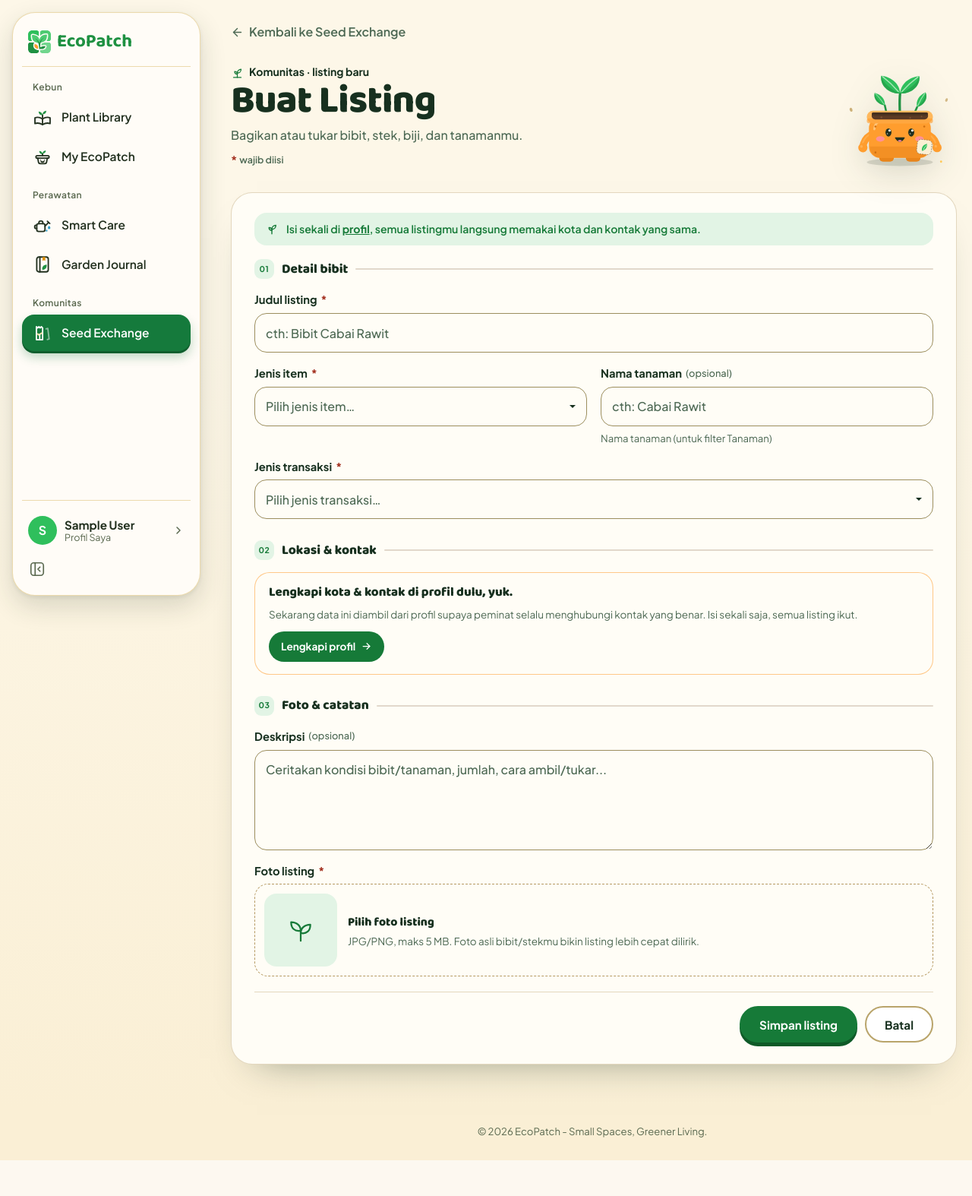
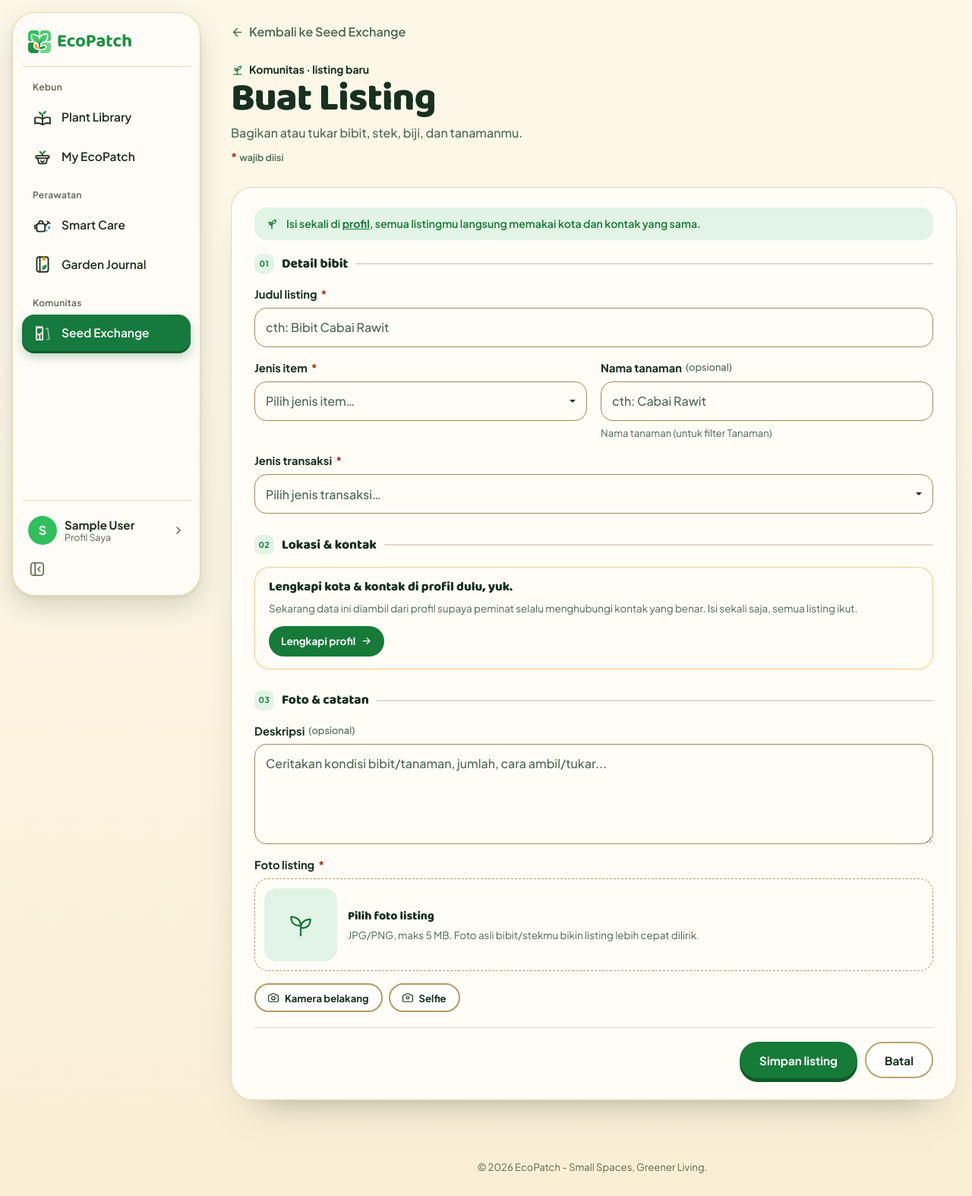
Before and after one commit to pbpa02-ecopatch/ecopatch-web, a Django app: page /seed-exchange/create/ in a window 1280 px wide. Shown: the whole page at 76% size. Before the commit the page ends 1527 px from the top, so only its background shows below. Run offline with Django 5.2, Linux system fonts and the light colour scheme; the visitor is signed in with stand-in values (Sample User, id 1); data comes from the database, SQL or seed files in the repository; some libraries are stand-ins or nearby versions.

Commit message:
style(seed-exchange): use the shared uploader and drop the form mascot

```diff
--- a/templates/seed_exchange/form.html
+++ b/templates/seed_exchange/form.html
@@ -33,9 +33,6 @@
                 <h1 class="seed-title">{% if mode == 'update' %}Ubah Listing{% else %}Buat Listing{% endif %}</h1>
                 <p class="seed-sub">{% if mode == 'update' %}Segarkan foto dan detail listingmu, biar makin gampang ketemu tetangga.{% else %}Bagikan atau tukar bibit, stek, biji, dan tanamanmu.{% endif %}</p>
                 <p class="seed-form-legend"><span class="seed-required" aria-hidden="true">*</span> wajib diisi</p>
-            </div>
-            <div class="seed-head-art" aria-hidden="true">
-                <img src="{% static 'seed_exchange/tukar-bibit.svg' %}" alt="" width="150" height="150" loading="lazy" decoding="async">
             </div>
         </header>
 
@@ -102,6 +99,8 @@
                         </span>
                         <div class="seed-uploader" data-seed-uploader>
                             {{ field }}
+                            <input type="file" accept="image/*" capture="environment" class="d-none" data-seed-camera-input>
+                            <input type="file" accept="image/*" capture="user" class="d-none" data-seed-selfie-input>
                             <label class="seed-upload-zone" for="{{ field.id_for_label }}">
                                 <span class="seed-upload-visual" data-seed-preview>
                                     {% if listing.image %}
@@ -119,6 +118,16 @@
                                     <span class="seed-upload-hint">JPG/PNG, maks 5 MB. Foto asli bibit/stekmu bikin listing lebih cepat dilirik.</span>
                                 </span>
                             </label>
+                            <div class="ep-upload-actions">
+                                <button type="button" class="ep-btn ep-btn--ghost ep-btn--sm" data-seed-camera>
+                                    <svg width="14" height="14" viewBox="0 0 24 24" fill="none" stroke="currentColor" stroke-width="2" stroke-linecap="round" stroke-linejoin="round" aria-hidden="true"><path d="M23 19a2 2 0 0 1-2 2H3a2 2 0 0 1-2-2V8a2 2 0 0 1 2-2h4l2-3h6l2 3h4a2 2 0 0 1 2 2z"/><circle cx="12" cy="13" r="4"/></svg>
+                                    Kamera belakang
+                                </button>
+                                <button type="button" class="ep-btn ep-btn--ghost ep-btn--sm" data-seed-selfie>
+                                    <svg width="14" height="14" viewBox="0 0 24 24" fill="none" stroke="currentColor" stroke-width="2" stroke-linecap="round" stroke-linejoin="round" aria-hidden="true"><circle cx="12" cy="12" r="3"/><path d="M23 19a2 2 0 0 1-2 2H3a2 2 0 0 1-2-2V8a2 2 0 0 1 2-2h4l2-3h6l2 3h4a2 2 0 0 1 2 2z"/></svg>
+                                    Selfie
+                                </button>
+                            </div>
                         </div>
                         {% for error in field.errors %}<div class="seed-error">{{ error }}</div>{% endfor %}
                     </div>
@@ -184,15 +193,14 @@ document.querySelectorAll('[data-seed-uploader]').forEach(function (root) {
     var preview = root.querySelector('[data-seed-preview]');
     var filename = root.querySelector('[data-seed-filename]');
     var defaultLabel = filename ? filename.textContent : '';
+    var cameraInput = root.querySelector('[data-seed-camera-input]');
+    var selfieInput = root.querySelector('[data-seed-selfie-input]');
+    var cameraBtn = root.querySelector('[data-seed-camera]');
+    var selfieBtn = root.querySelector('[data-seed-selfie]');
 
-    input.addEventListener('change', function () {
-        var file = input.files && input.files[0];
-        if (!file) {
-            if (filename) filename.textContent = defaultLabel;
-            return;
-        }
-        if (filename) filename.textContent = file.name;
-        if (!preview) return;
+    function renderPreview(file) {
+        if (filename) filename.textContent = file ? file.name : defaultLabel;
+        if (!file || !preview) return;
         var img = preview.querySelector('img');
         if (!img) {
             img = document.createElement('img');
@@ -203,7 +211,28 @@ document.querySelectorAll('[data-seed-uploader]').forEach(function (root) {
         img.alt = 'Pratinjau foto listing';
         var placeholder = preview.querySelector('[data-seed-placeholder]');
         if (placeholder) placeholder.remove();
+    }
+
+    function transfer(source) {
+        if (!source.files || !source.files[0]) return;
+        var dt = new DataTransfer();
+        dt.items.add(source.files[0]);
+        input.files = dt.files;
+        renderPreview(input.files[0]);
+    }
+
+    input.addEventListener('change', function () {
+        renderPreview(input.files && input.files[0]);
     });
+
+    if (cameraBtn && cameraInput) {
+        cameraBtn.addEventListener('click', function () { cameraInput.click(); });
+        cameraInput.addEventListener('change', function () { transfer(cameraInput); });
+    }
+    if (selfieBtn && selfieInput) {
+        selfieBtn.addEventListener('click', function () { selfieInput.click(); });
+        selfieInput.addEventListener('change', function () { transfer(selfieInput); });
+    }
 });
 </script>
 {% endblock %}
```
